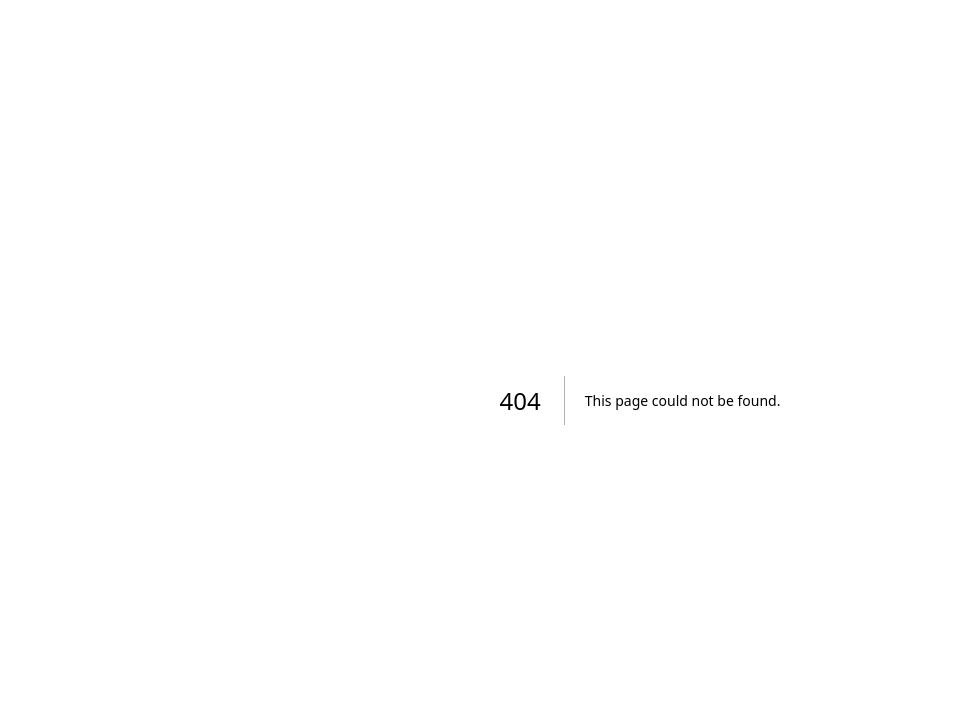
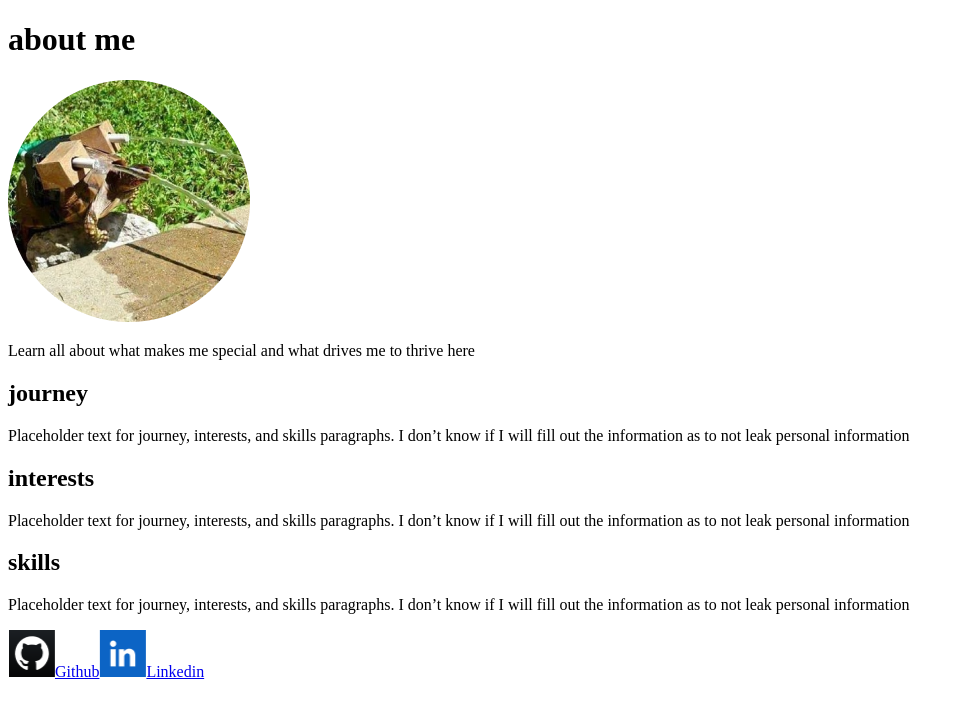
Before and after one commit to Joey-Yannuzzi/IS218-Final, a Next.js app: page /about in a window 1280 px wide. Before the commit this address had no page. Shown: the top 718 px of the page, without its empty margins (0-966 px from the left). Built offline with nearby package versions, Linux system fonts and the light colour scheme.

Commit message:
added about layout

```diff
--- a/components/footer.js
+++ b/components/footer.js
@@ -1,7 +1,8 @@
 import Link from 'next/link';
+import Image from 'next/image';
 
 export default function Footer()
 {
-    return(<footer><Link href = "https://github.com"><img src = "/images/Github.png"/>Github</Link>
-    <Link href = "https://linkedin.com"><img src = "/images/Linkedin.png"/>Linkedin</Link></footer>);
+    return(<footer><Link href = "https://github.com"><Image src = "/images/Github.png" width = {46.97} height = {47}/>Github</Link>
+    <Link href = "https://linkedin.com"><Image src = "/images/Linkedin.png" width = {46.97} height = {47}/>Linkedin</Link></footer>);
 }
--- a/components/layout.js
+++ b/components/layout.js
@@ -5,9 +5,3 @@ export default function Layout()
 {
     return(<Head><title>Joey Yannuzzi</title><link rel="icon" href="/images/profile.jpg"/></Head>);
 }
-
-export function Footer()
-{
-    return(<footer><Link href = "https://github.com"><img src = "/images/Github.png"/>Github</Link>
-    <Link href = "https://linkedin.com"><img src = "/images/Linkedin.png"/>Linkedin</Link></footer>);
-}
--- a/package.json
+++ b/package.json
@@ -7,6 +7,9 @@
     "test": "npx playwright test"
   },
   "dependencies": {
+    "fs": "^0.0.1-security",
+    "fs.realpath": "^1.0.0",
+    "gray-matter": "^4.0.3",
     "next": "latest",
     "react": "18.2.0",
     "react-dom": "18.2.0"
--- /dev/null
+++ b/pages/about.js
@@ -0,0 +1,33 @@
+import Layout from '../components/layout';
+import Footer from '../components/footer';
+import Image from 'next/image';
+
+
+export default function About()
+{
+    return (<>
+    <Layout>
+    </Layout>
+    <main>
+        <h1>about me</h1>
+        <Image src = "/images/profile.png" width = {242} height = {242}/>
+        <p>Learn all about what makes me special and what drives me to thrive here</p>
+    </main>
+
+    <section>
+        <h2>journey</h2>
+        <p>Placeholder text for journey, interests, and skills paragraphs.  I don’t know if I will fill out the information as to not leak personal information</p>
+    </section>
+
+    <section>
+        <h2>interests</h2>
+        <p>Placeholder text for journey, interests, and skills paragraphs.  I don’t know if I will fill out the information as to not leak personal information</p>
+    </section>
+
+    <section>
+        <h2>skills</h2>
+        <p>Placeholder text for journey, interests, and skills paragraphs.  I don’t know if I will fill out the information as to not leak personal information</p>
+    </section>
+    <Footer></Footer></>
+    );
+}
```
Also changed, not shown: info/about.md (added, +4 -0 lines), lib/info.js (added, +30 -0 lines), pages/index.js (+19 -4 lines), 1 other file (tests, documents, lock files or other folders).
